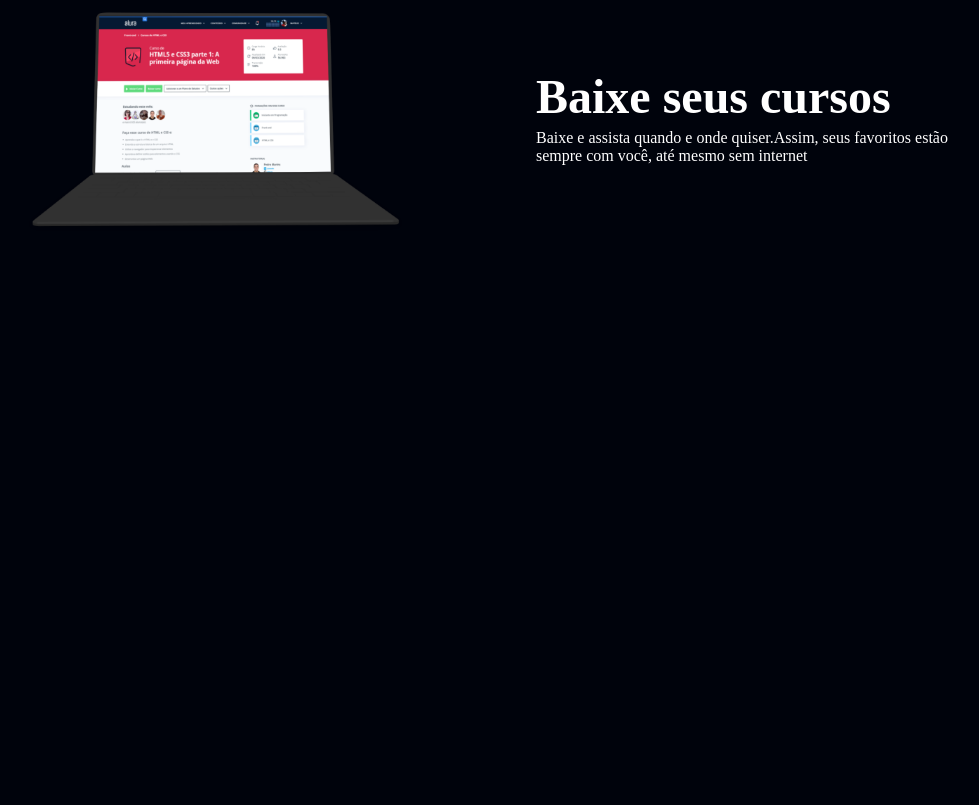
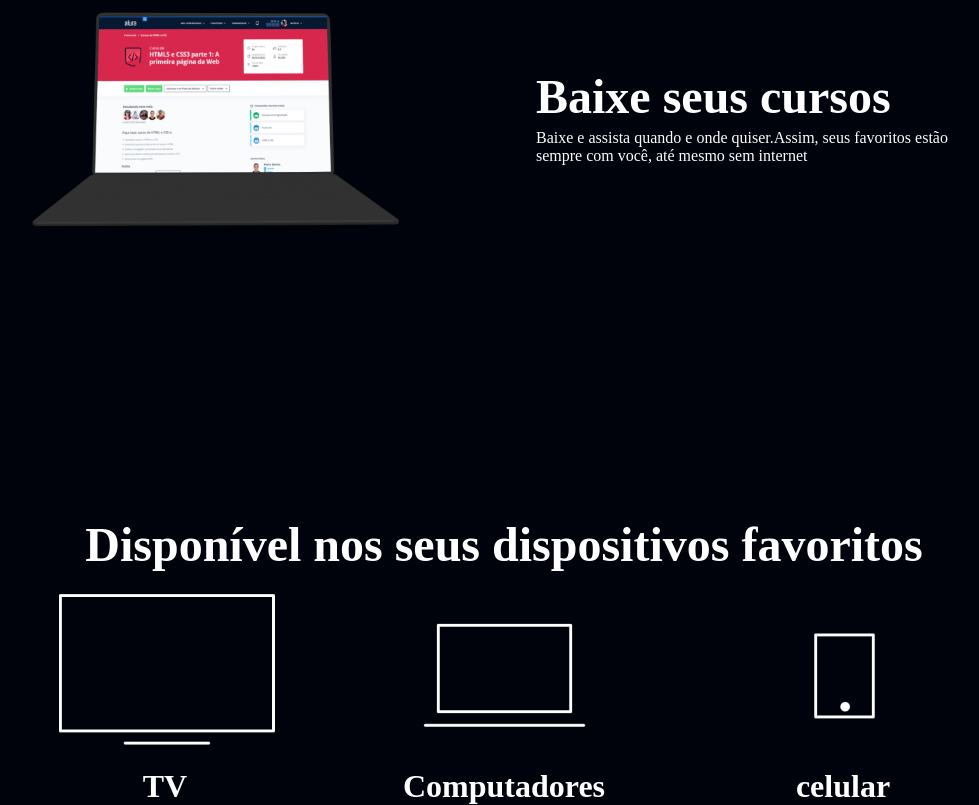
Before and after one commit to luisalfa999/AluraFix, a plain HTML site: page index.htm in a window 1280 px wide. Shown: the part 2683-3488 px from the top of the page, without its empty margins (136-1115 px from the left). Before the commit the page ends 3200 px from the top, so only its background shows below. Drawn offline with Linux system fonts and the light colour scheme.

Commit message:
Add files via upload

```diff
--- a/index.htm
+++ b/index.htm
@@ -46,7 +46,28 @@
             <h2 class="descricao_titulo">Baixe seus cursos</h2>
             <p class="descricao_texto"> Baixe e assista quando e onde quiser.Assim,
                 seus favoritos estão sempre com você, até mesmo sem internet </p>
-            </div>
+        </div>
+    </section>
+
+    <section class="dispositivos">
+        <h2 class="dispositivos_titulo">Disponível nos seus dispositivos favoritos </h2>
+        <ul class="dispositivos_listas">
+           <li> <img src="tv.png" alt="">
+            <h3 class="item_lista">TV</h3>
+        </li>
+
+
+            <li><img src="computador.png" alt="">
+             <h3 class="item_lista">Computadores</h3>
+         </li>
+
+
+            <li> <img src="celular.png" alt="">
+             <h3 class="item_lista">celular</h3>
+         </li>
+
+        </ul>
+        </section>
 
 </body>
 </html>
--- a/style.css
+++ b/style.css
@@ -88,3 +88,22 @@ background-color: transparent;
             padding: 2em;
 
         }
+
+        .dispositivos_listas{
+            display:flex;
+            justify-content: center;
+            list-style-type: none ;
+            font-size: 48pxs;
+
+        }
+
+        .dispositivos{
+            text-align: center;
+
+        }
+    .dispositivos_titulo{
+        font-size: 48px;
+    }
+    .item_lista{
+        font-size: 32px;
+    }
```
